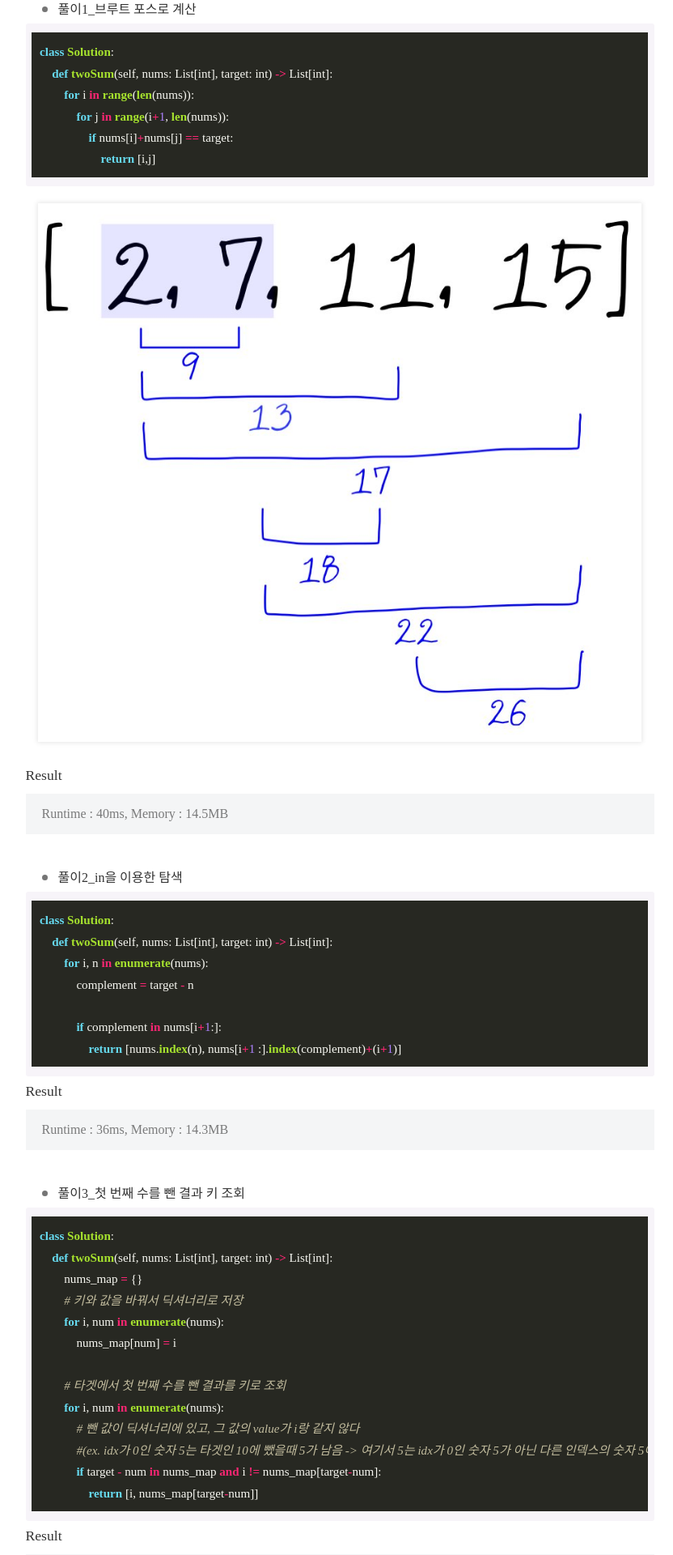
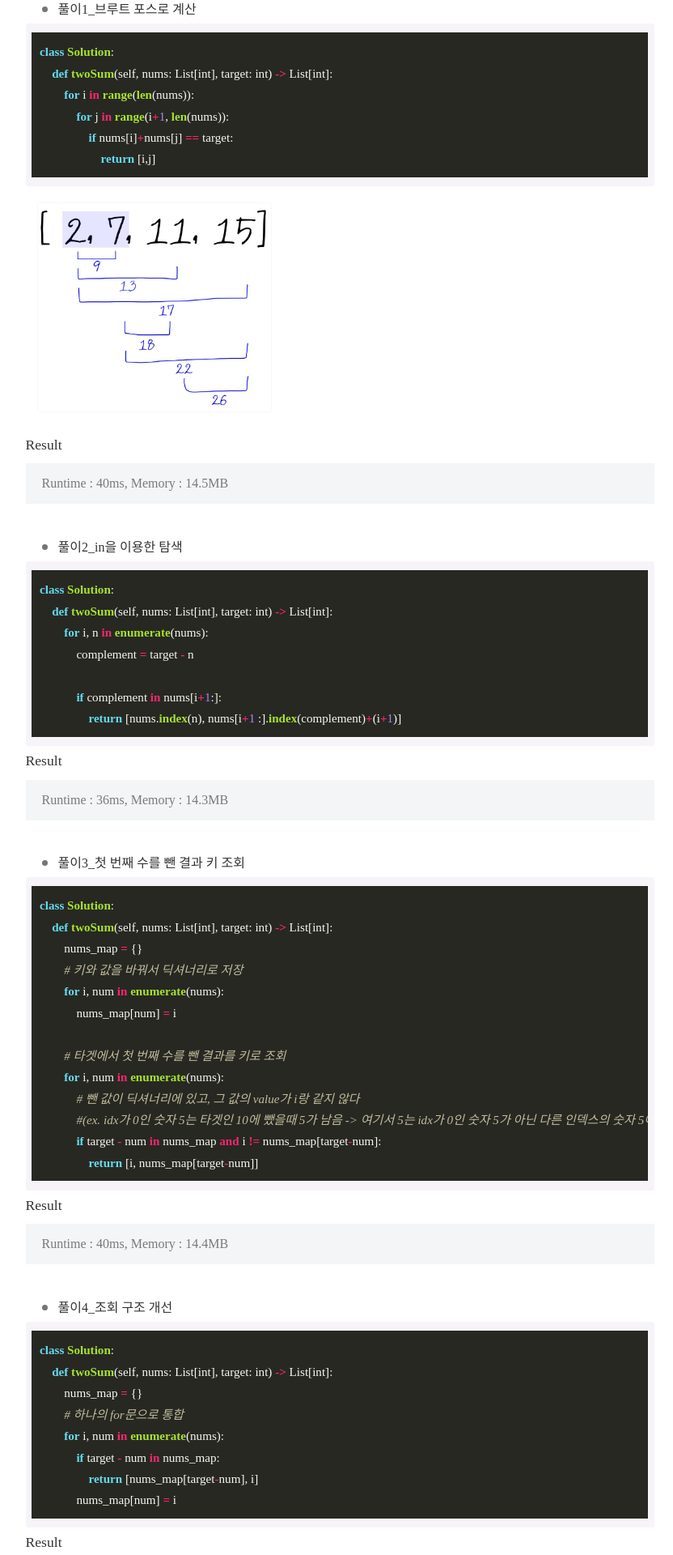
Before and after one commit to Lee-JeongMin/Lee-JeongMin.github.io, a Jekyll site: the page built from _posts/2021-01-19-python-algorithm-interview-array.md, in a window 1280 px wide. Shown: the part 1163-3083 px from the top of the page at 81% size, without its empty margins (220-1052 px from the left). Built offline with Jekyll 4.4.1, drawn with Linux system fonts in a browser that asks for light colours; nearby versions of some CDN libraries; some web fonts are replaced.

Commit message:
ADD 파이썬 알고리즘 인터뷰 배얼 이미지 사이즈 조절

````diff
--- a/_posts/2021-01-19-python-algorithm-interview-array.md
+++ b/_posts/2021-01-19-python-algorithm-interview-array.md
@@ -65,7 +65,7 @@ class Solution:
                     return [i,j]
 ```
 
-![ts]({{ site.baseurl }}/assets/img/ts.jpg)
+<img src="{{ site.baseurl }}/assets/img/ts.jpg" alt="ts" style="zoom: 33%;" />
 
 Result
 
````
